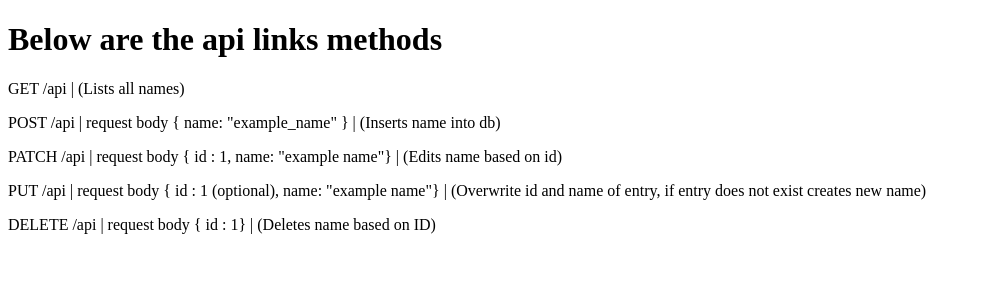
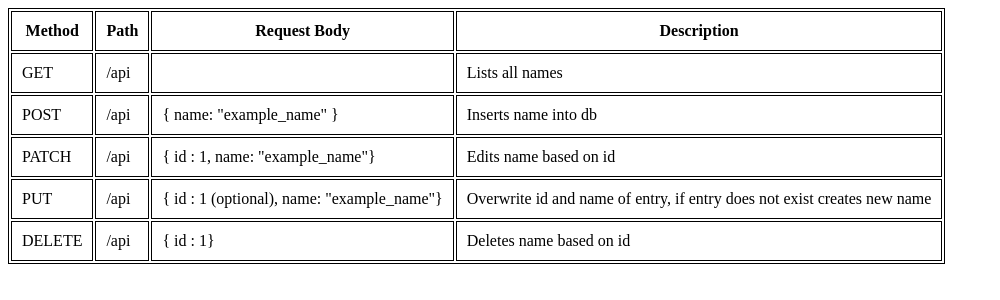
Before and after one commit to kedsouza/nodejs-hapi-deployment-samples, a website: page index.html in a window 1280 px wide. Shown: the whole page, without its empty margins (0-1000 px from the left). Drawn offline with Linux system fonts and the light colour scheme.

Commit message:
Added Readme

```diff
--- a/index.html
+++ b/index.html
@@ -1,12 +1,54 @@
 <!DOCTYPE html>
 <html>
+    <style>
+        table, th, td {
+          border: 1px solid black;
+        }
+
+        th, td {
+          padding: 10px;
+        }
+    </style>
     <body>
-        <h1>Below are the api links methods</h1>
-        <p>GET    /api  | (Lists all names)</p>
-        <p>POST   /api  | request body { name: "example_name" } | (Inserts name into db) </p>
-        <p>PATCH  /api  | request body { id : 1, name: "example name"} | (Edits name based on id)</p>
-        <p>PUT    /api  | request body { id : 1 (optional), name: "example name"} | (Overwrite id and name of entry, if entry does not exist creates new name)</p>
-        <p>DELETE /api  | request body { id  : 1}               | (Deletes name based on ID)
+        <table>
+            <tr>
+                <th>Method</th>
+                <th>Path</th>
+                <th>Request Body</th>
+                <th>Description</th>
+            </tr>
+            <tr>
+                <td>GET</td>
+                <td>/api</td>
+                <td></td>
+                <td>Lists all names</td>
+            </tr>
+            <tr>
+                <td>POST</td>
+                <td>/api</td>
+                <td>{ name: "example_name" }</td>
+                <td>Inserts name into db</td>
+            </tr>
+            <tr>
+                <td>PATCH</td>
+                <td>/api</td>
+                <td>{ id : 1, name: "example_name"}</td>
+                <td>Edits name based on id</td>
+            </tr>
+            <tr>
+                <td>PUT</td>
+                <td>/api</td>
+                <td>{ id : 1 (optional), name: "example_name"}</td>
+                <td>Overwrite id and name of entry, if entry does not exist creates new name</td>
+            </tr>
+            <tr>
+                <td>DELETE</td>
+                <td>/api</td>
+                <td>{ id  : 1}</td>
+                <td>Deletes name based on id</td>
+            </tr>
+
+        </table>
         </p>
     </body>
 </html>
--- a/index.js
+++ b/index.js
@@ -95,9 +95,7 @@ const init = async () => {
 
     await server.start();
     console.log('Server running on %s', server.info.uri);
-
     server.events.on('request', (request, event, tags) => { // Document
-
         if (tags.error) {
             console.log(`Request ${event.request} error: ${event.error ? event.error.message : 'unknown'}`);
         }
```
Also changed, not shown: db.js (+1 -13 lines), readme.md (added).
